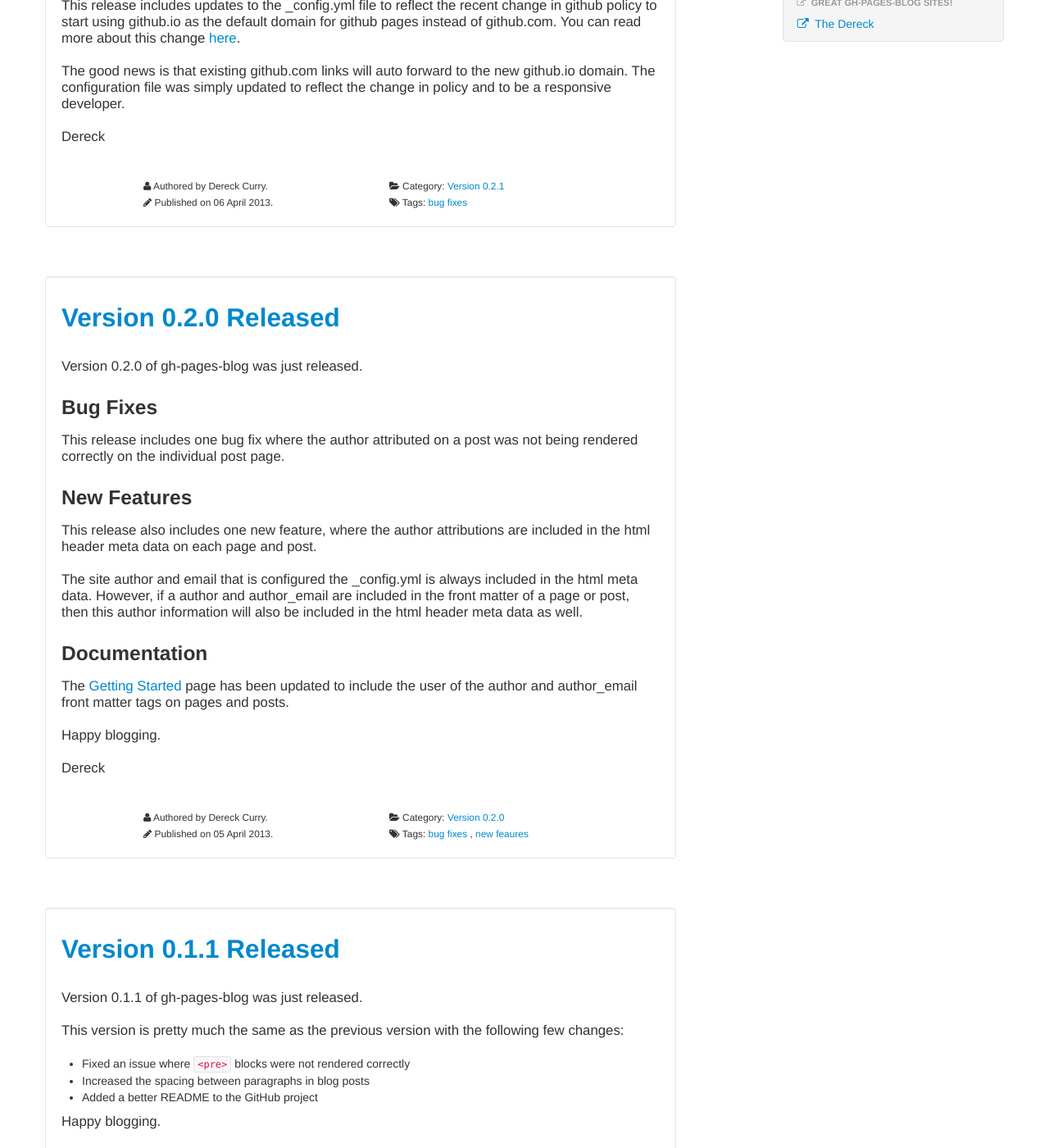
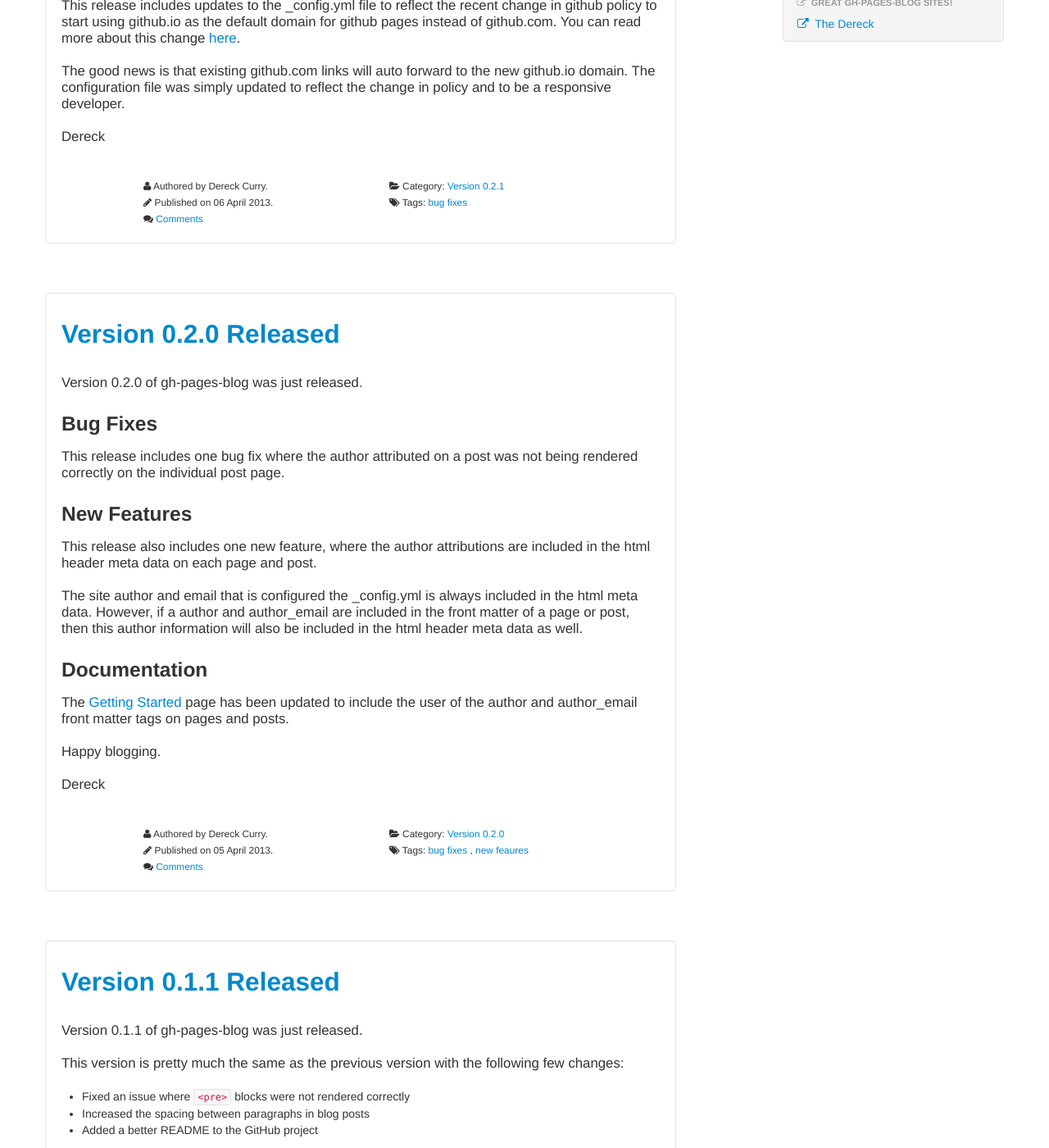
Before and after one commit to thedereck/gh-pages-blog, a Jekyll site: the page built from index.html, in a window 1280 px wide and 1400 px high, scrolled down 455 px. Shown: the whole window at 82% size. Built offline with Jekyll 4.4.1, drawn with Linux system fonts in a browser that asks for light colours; the list of posts is cut into pages by our own code; comment, search, counter and statistics services are not loaded.

Commit message:
Turning back on analytics and disqus.

```diff
--- a/_config.yml
+++ b/_config.yml
@@ -520,8 +520,8 @@
 #   shortname : TheDereck
 #   show_comment_count : false
 disqus :
-  enabled : false
-  shortname : myshortname
+  enabled : true
+  shortname : ghpagesblog
   show_comment_count : true
 
 
@@ -543,7 +543,7 @@
 #     enabled : true
 #     tracking_id : UA-1234567
 analytics :
-  enabled : false
+  enabled : true
   google_analytics :
-    enabled : false
-    tracking_id : UA-1234567
+    enabled : true
+    tracking_id : UA-7954274-6
```
